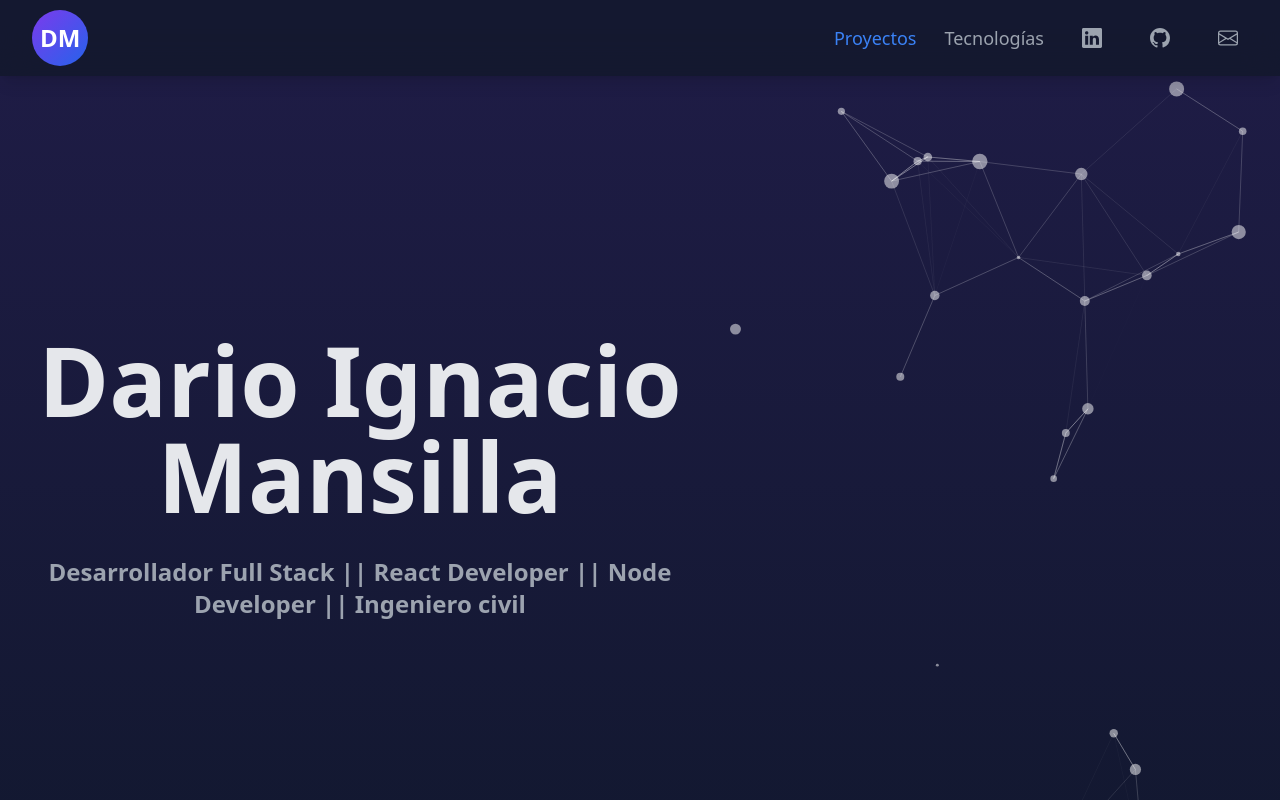
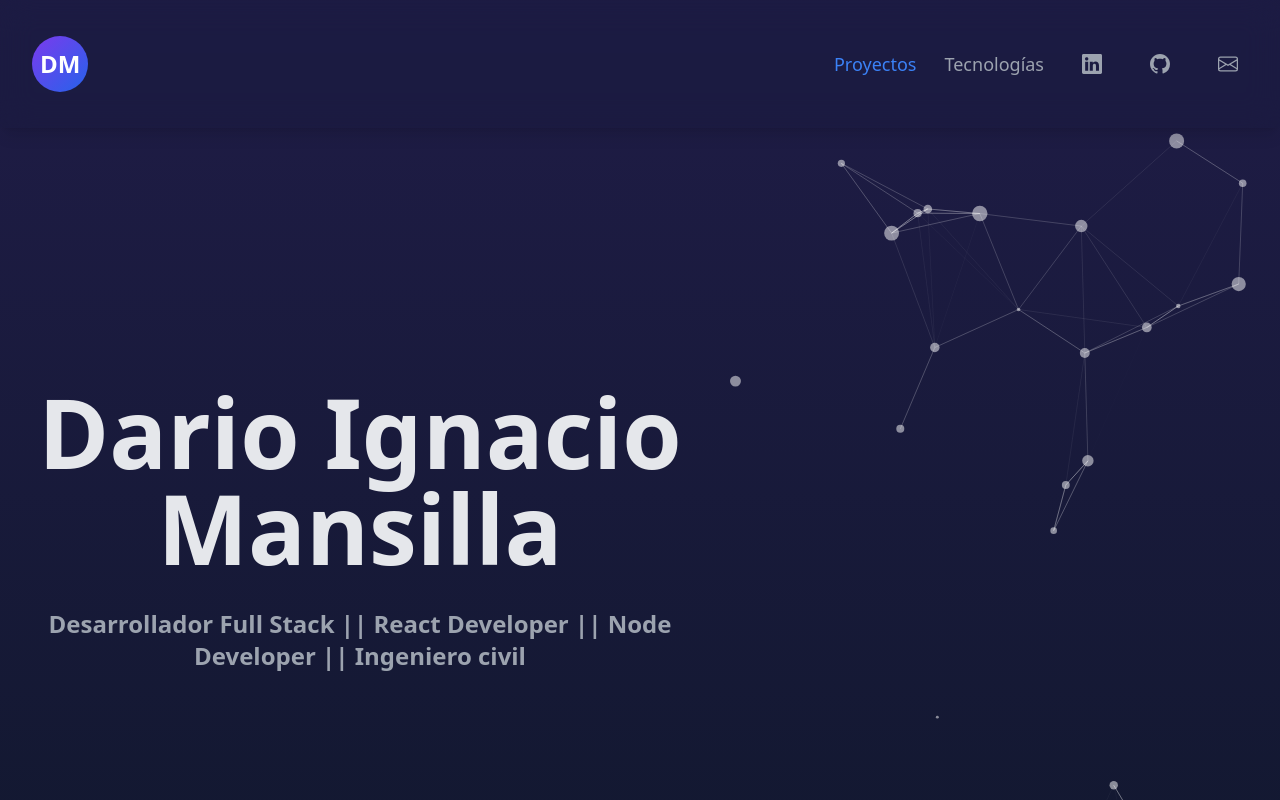
Before and after one commit to msdario12/portfolio-v1, a React (Vite) app: page / in a window 1280 px wide. Shown: the top 800 px of the page. Built offline with nearby package versions, Linux system fonts and the light colour scheme.

Commit message:
fix nav bar

```diff
--- a/src/components/MainNavBar.jsx
+++ b/src/components/MainNavBar.jsx
@@ -28,9 +28,13 @@ export const MainNavBar = () => {
 			animate={hidden ? 'show' : 'hidden'}
 			variants={variants}
 			transition={{ duration: 0.25 }}
-			className={`flex flex-wrap sm:justify-start sm:flex-nowrap z-50 w-full bg-white py-3 sm:py-0 dark:bg-gray-900/70 backdrop-blur-lg dark:border-gray-700 sticky inset-x-0 shadow-lg`}>
+			className={`flex flex-wrap sm:justify-start sm:flex-nowrap z-50 w-full bg-white py-3 sm:py-0 dark:bg-gray-900/10 ${
+				hidden ? 'dark:bg-gray-900/90 ' : 'dark:bg-gray-900/10'
+			} backdrop-blur-lg dark:border-gray-700 sticky inset-x-0 shadow-lg`}>
 			<nav
-				className='relative max-w-7xl w-full mx-auto px-4 sm:flex sm:items-center sm:justify-between sm:px-6 lg:px-8'
+				className={`relative max-w-7xl w-full mx-auto px-4 sm:flex sm:items-center sm:justify-between sm:px-6 lg:px-8 ${
+					hidden ? 'h-24' : 'h-32'
+				}`}
 				aria-label='Global'>
 				<div className='flex items-center justify-between'>
 					<a
```
